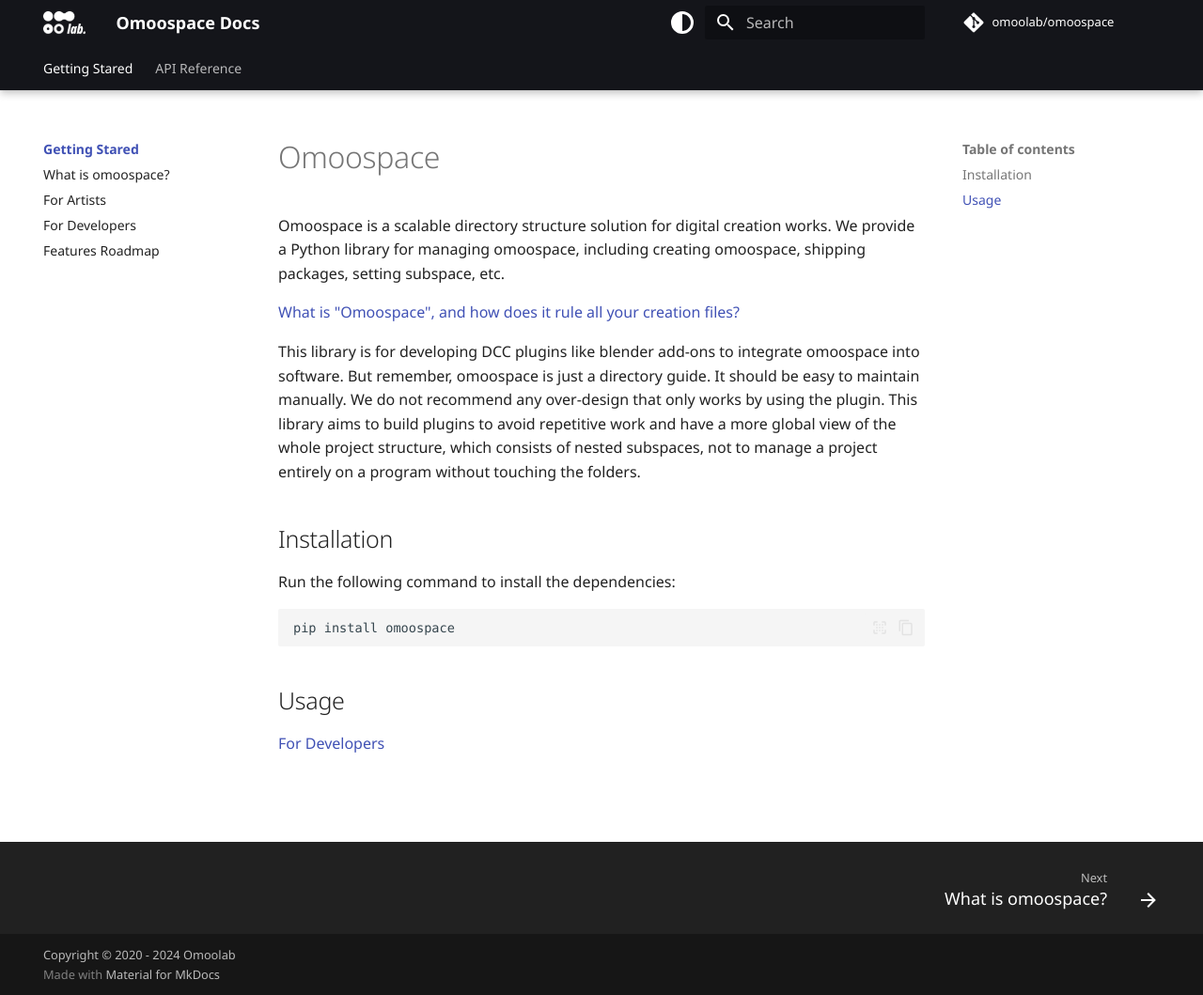
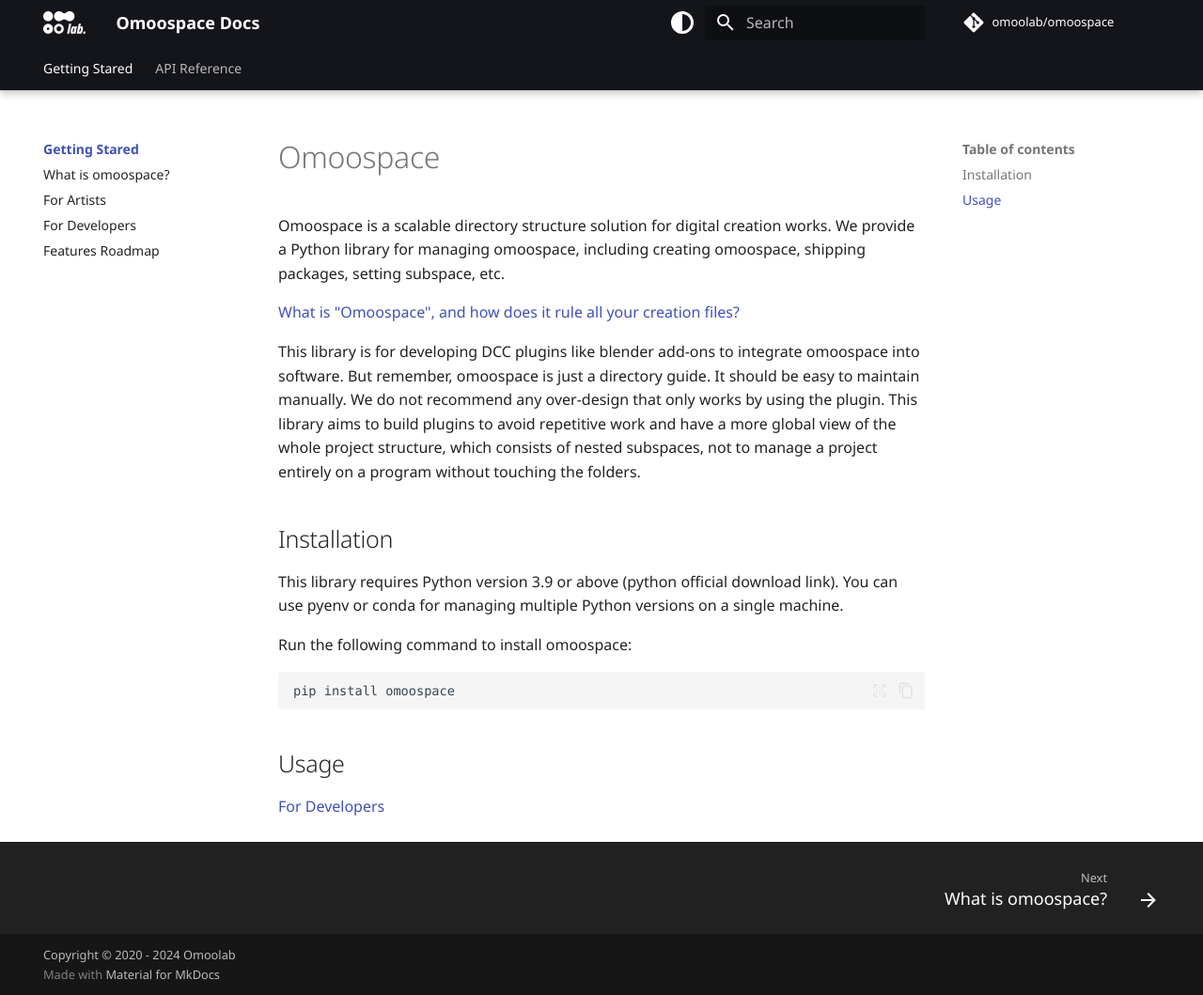
Before and after one commit to OmooLab/Omoospace, an MkDocs documentation site: the page built from docs/index.md, in a window 1280 px wide and 1059 px high. Shown: the whole window at 94% size. Built offline with MkDocs 1.6.1 and Material for MkDocs 9.7.7, drawn with Linux system fonts in a browser that asks for light colours; some web fonts are replaced; comment, search, counter and statistics services are not loaded; the version menu is left out.

````diff
--- a/docs/index.md
+++ b/docs/index.md
@@ -8,7 +8,9 @@ This library is for developing DCC plugins like blender add-ons to integrate omo
 
 ## Installation
 
-Run the following command to install the dependencies:
+This library requires Python version 3.9 or above (python official download link). You can use pyenv or conda for managing multiple Python versions on a single machine.
+
+Run the following command to install omoospace:
 
 ```shell
 pip install omoospace
````
Also changed, not shown: README.md (+5 -3 lines).
